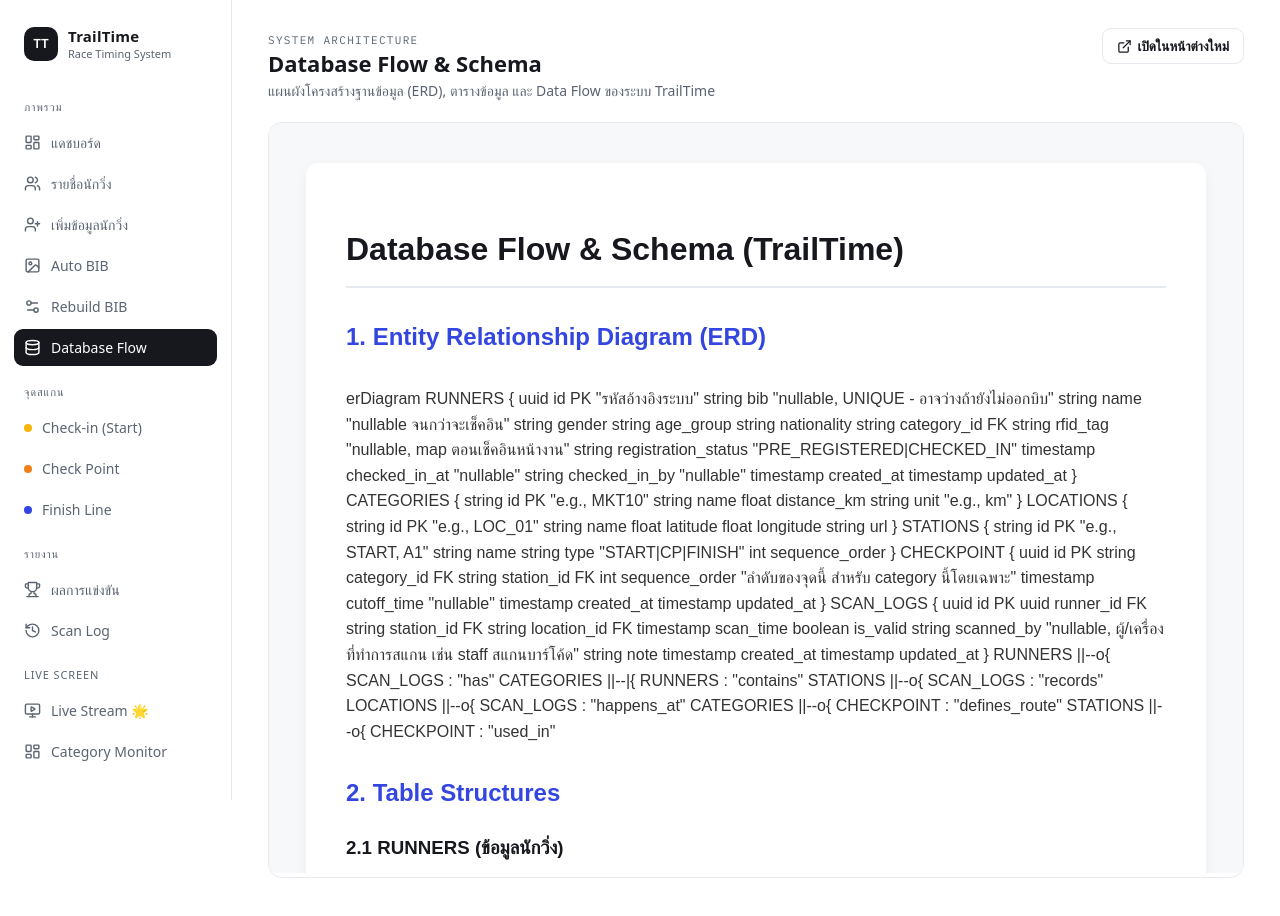
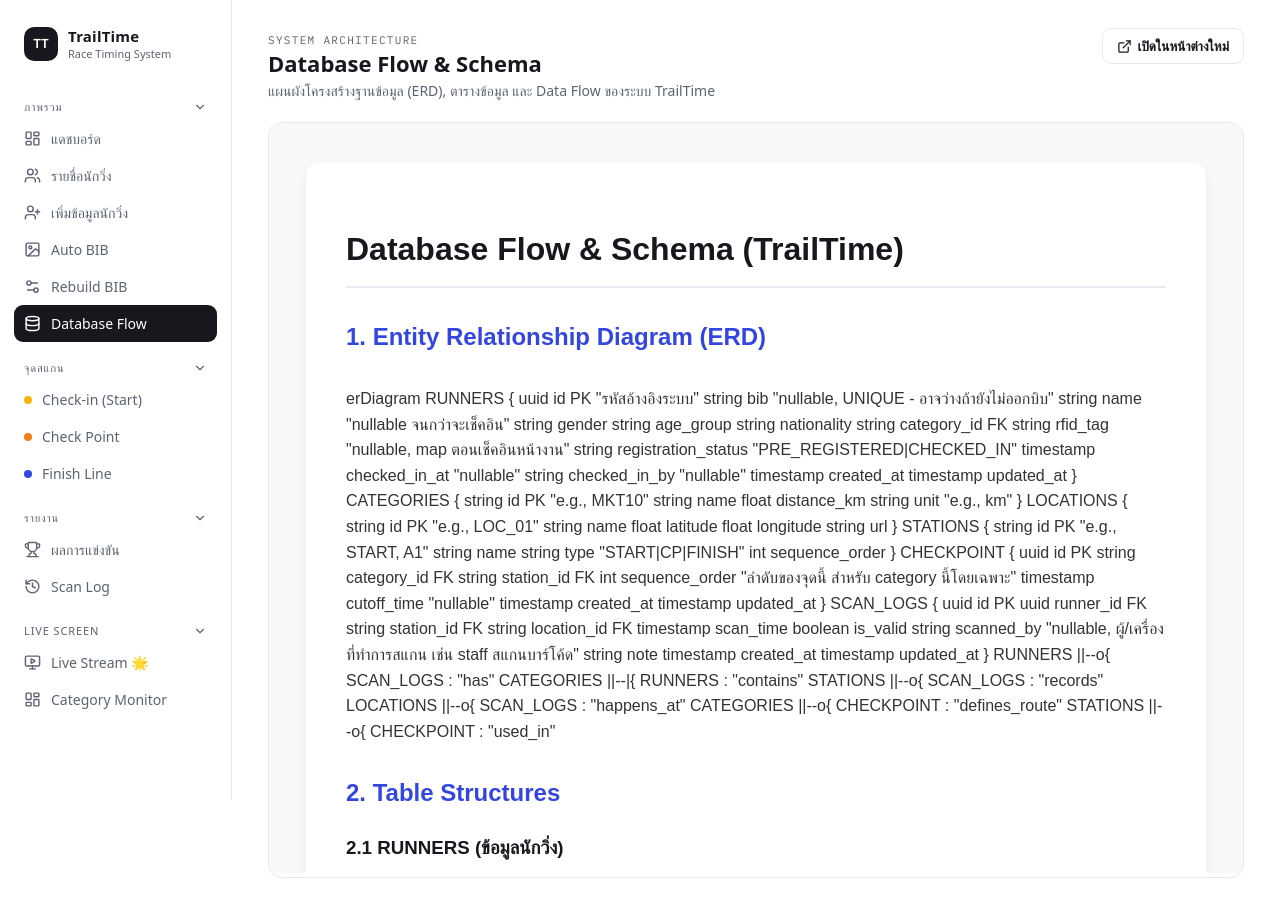
Before and after one commit to hello-all-ai008/trail-running-hub, a React (Vite) app: page /database-flow in a window 1280 px wide. Shown: the top 916 px of the page. Built offline with nearby package versions, Linux system fonts and the light colour scheme; a web font is replaced by a local one.

Commit message:
Convert sidebar to use collapsible groups

```diff
--- a/src/components/Sidebar.jsx
+++ b/src/components/Sidebar.jsx
@@ -1,3 +1,4 @@
+import { useState } from 'react';
 import { NavLink } from 'react-router-dom';
 import {
   LayoutDashboard,
@@ -8,8 +9,32 @@
   MonitorPlay,
   Image as ImageIcon,
   Settings2,
-  Database
+  Database,
+  ChevronDown,
+  ChevronRight
 } from 'lucide-react';
+
+function CollapsibleGroup({ title, children, defaultOpen = true }) {
+  const [isOpen, setIsOpen] = useState(defaultOpen);
+
+  return (
+    <div className="nav-group-container">
+      <div
+        className="nav-group"
+        onClick={() => setIsOpen(!isOpen)}
+        style={{ display: 'flex', alignItems: 'center', justifyContent: 'space-between', cursor: 'pointer', userSelect: 'none' }}
+      >
+        <span>{title}</span>
+        {isOpen ? <ChevronDown size={14} /> : <ChevronRight size={14} />}
+      </div>
+      {isOpen && (
+        <div className="nav-group-items">
+          {children}
+        </div>
+      )}
+    </div>
+  );
+}
 
 export default function Sidebar() {
   return (
@@ -19,7 +44,7 @@
         <div><b>TrailTime</b><span>Race Timing System</span></div>
       </div>
 
-      <div className="nav-group">ภาพรวม</div>
+      <CollapsibleGroup title="ภาพรวม" defaultOpen={true}>
         <NavLink to="/dashboard" className={({isActive}) => `nav-item ${isActive ? 'active' : ''}`}>
           <LayoutDashboard size={17} />
           <span className="label">แดชบอร์ด</span>
@@ -44,8 +69,9 @@
           <Database size={17} />
           <span className="label">Database Flow</span>
         </NavLink>
+      </CollapsibleGroup>
 
-      <div className="nav-group">จุดสแกน</div>
+      <CollapsibleGroup title="จุดสแกน" defaultOpen={true}>
         <NavLink to="/checkin" className={({isActive}) => `nav-item ${isActive ? 'active' : ''}`}>
           <span className="dot" style={{background: 'var(--start)'}}></span>
           <span className="label">Check-in (Start)</span>
@@ -58,8 +84,9 @@
           <span className="dot" style={{background: 'var(--finish)'}}></span>
           <span className="label">Finish Line</span>
         </NavLink>
+      </CollapsibleGroup>
 
-      <div className="nav-group">รายงาน</div>
+      <CollapsibleGroup title="รายงาน" defaultOpen={true}>
         <NavLink to="/results" className={({isActive}) => `nav-item ${isActive ? 'active' : ''}`}>
           <Trophy size={17} />
           <span className="label">ผลการแข่งขัน</span>
@@ -68,8 +95,9 @@
           <History size={17} />
           <span className="label">Scan Log</span>
         </NavLink>
+      </CollapsibleGroup>
 
-      <div className="nav-group">Live Screen</div>
+      <CollapsibleGroup title="Live Screen" defaultOpen={true}>
         <NavLink to="/live" className={({isActive}) => `nav-item ${isActive ? 'active' : ''}`}>
           <MonitorPlay size={17} />
           <span className="label">Live Stream 🌟</span>
@@ -78,6 +106,7 @@
           <LayoutDashboard size={17} />
           <span className="label">Category Monitor</span>
         </NavLink>
+      </CollapsibleGroup>
     </aside>
   );
 }
```
Lines whose indentation alone changed are shown as unchanged.
